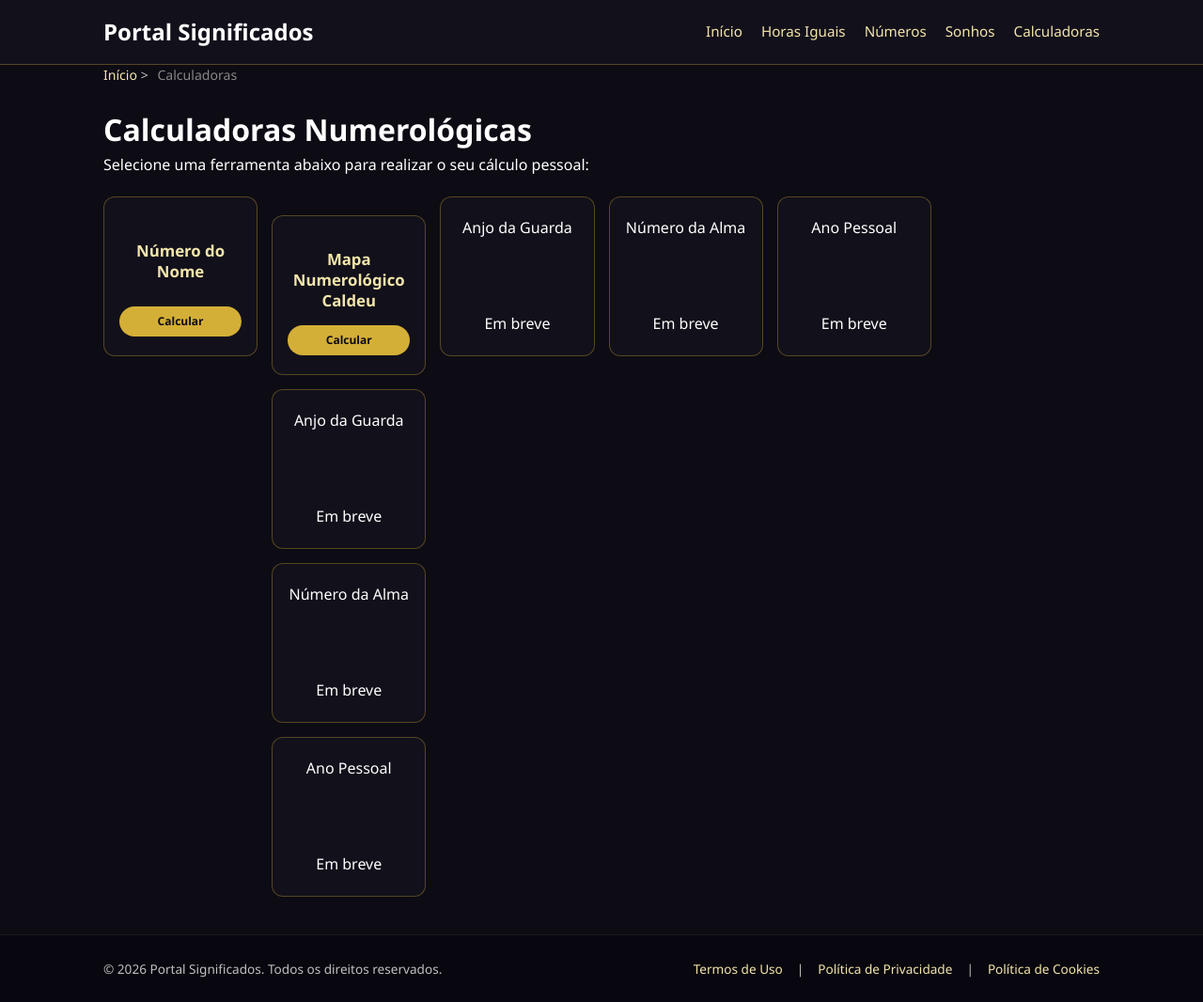
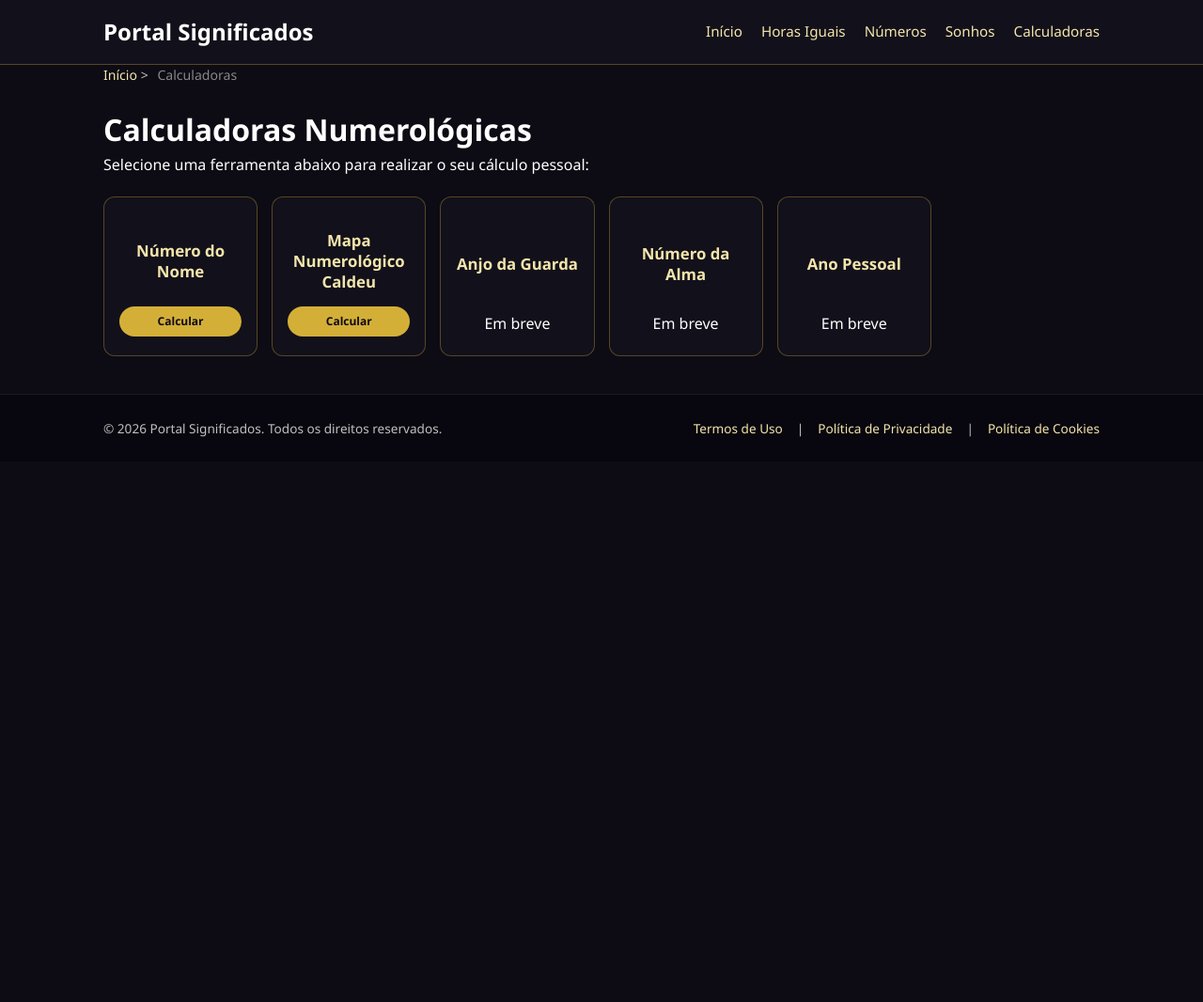
Before and after one commit to dreams-num/portal-significados, a Jekyll site: the page built from calculadoras/index.html, in a window 1280 px wide and 1066 px high. Shown: the whole window at 94% size. Built offline with Jekyll 4.4.1, drawn with Linux system fonts in a browser that asks for light colours.

Commit message:
Refactor inactive hour cards in index.html

```diff
--- a/calculadoras/index.html
+++ b/calculadoras/index.html
@@ -17,17 +17,21 @@ description: "Calcule seu Número de Destino, Expressão, Anjo da Guarda e descu
             <span class="card-title">Número do Nome</span>
             <span class="badge-active">Calcular</span>
         </a>
-    <div class="hours-grid">
         <a href="{{ '/calculadoras/mapa-numerologico/' | relative_url }}" class="hour-card active-hour">
             <span class="card-title">Mapa Numerológico Caldeu</span>
             <span class="badge-active">Calcular</span>
         </a>
-    <div class="hour-card inactive-hour">Anjo da Guarda <span class="badge-inactive">Em breve</span></div>
-    <div class="hour-card inactive-hour">Número da Alma <span class="badge-inactive">Em breve</span></div>
-    <div class="hour-card inactive-hour">Ano Pessoal <span class="badge-inactive">Em breve</span></div>
-</div>
-        <div class="hour-card inactive-hour">Anjo da Guarda <span class="badge-inactive">Em breve</span></div>
-        <div class="hour-card inactive-hour">Número da Alma <span class="badge-inactive">Em breve</span></div>
-        <div class="hour-card inactive-hour">Ano Pessoal <span class="badge-inactive">Em breve</span></div>
+        <div class="hour-card inactive-hour">
+            <span class="card-title">Anjo da Guarda</span>
+            <span class="badge-inactive">Em breve</span>
+        </div>
+        <div class="hour-card inactive-hour">
+            <span class="card-title">Número da Alma</span>
+            <span class="badge-inactive">Em breve</span>
+        </div>
+        <div class="hour-card inactive-hour">
+            <span class="card-title">Ano Pessoal</span>
+            <span class="badge-inactive">Em breve</span>
+        </div>
     </div>
 </main>
```
